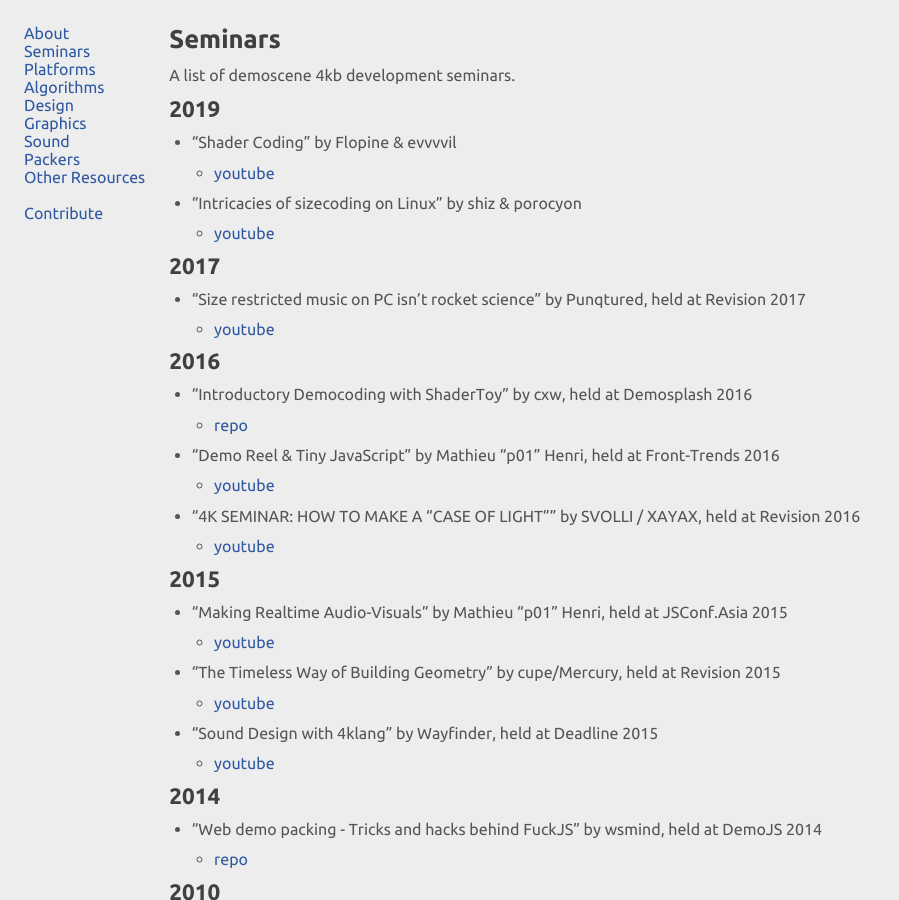
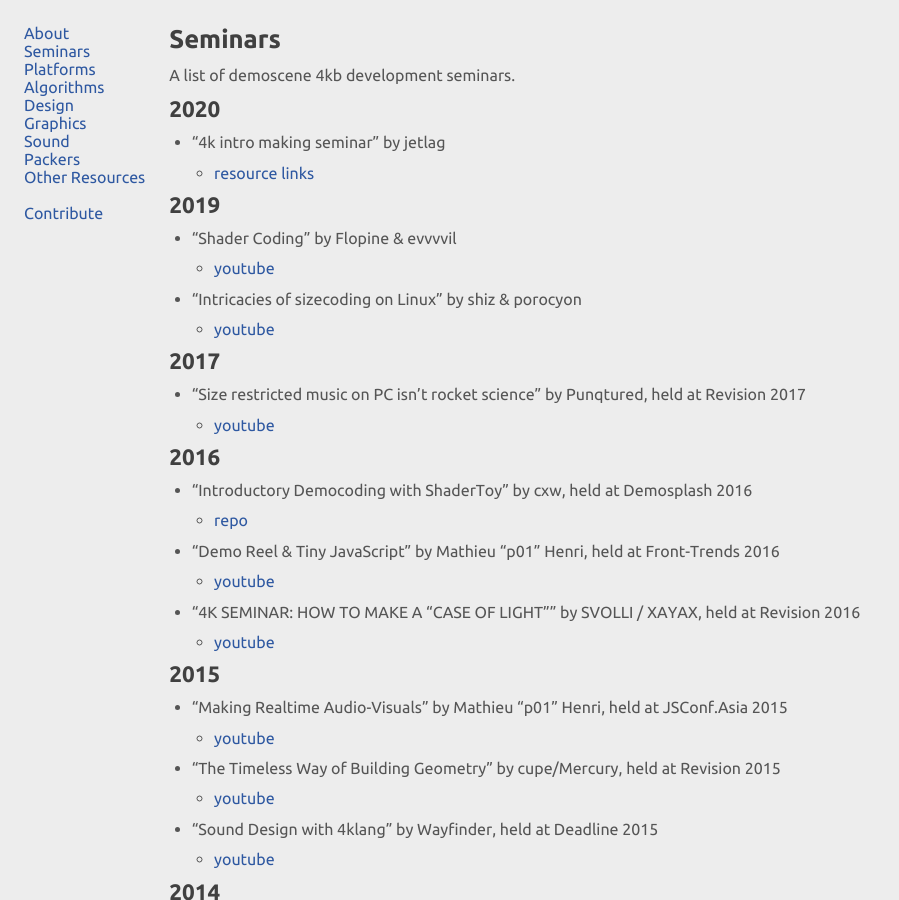
Before and after one commit to in4k/in4k.github.io, a Jekyll site: the page built from wiki/seminars.markdown, in a window 1280 px wide and 900 px high. Shown: the whole window, without its empty margins (0-899 px from the left). Built offline with Jekyll 4.4.1, drawn with Linux system fonts in a browser that asks for light colours.

Commit message:
Update seminars.markdown

```diff
--- a/wiki/seminars.markdown
+++ b/wiki/seminars.markdown
@@ -4,6 +4,10 @@ layout: "wiki-page"
 ---
 
 A list of demoscene 4kb development seminars.
+
+## 2020
+* "4k intro making seminar" by jetlag
+   * [resource links](jetlag_4k_seminar_links)
 
 ## 2019
 * "Shader Coding" by Flopine & evvvvil
```
